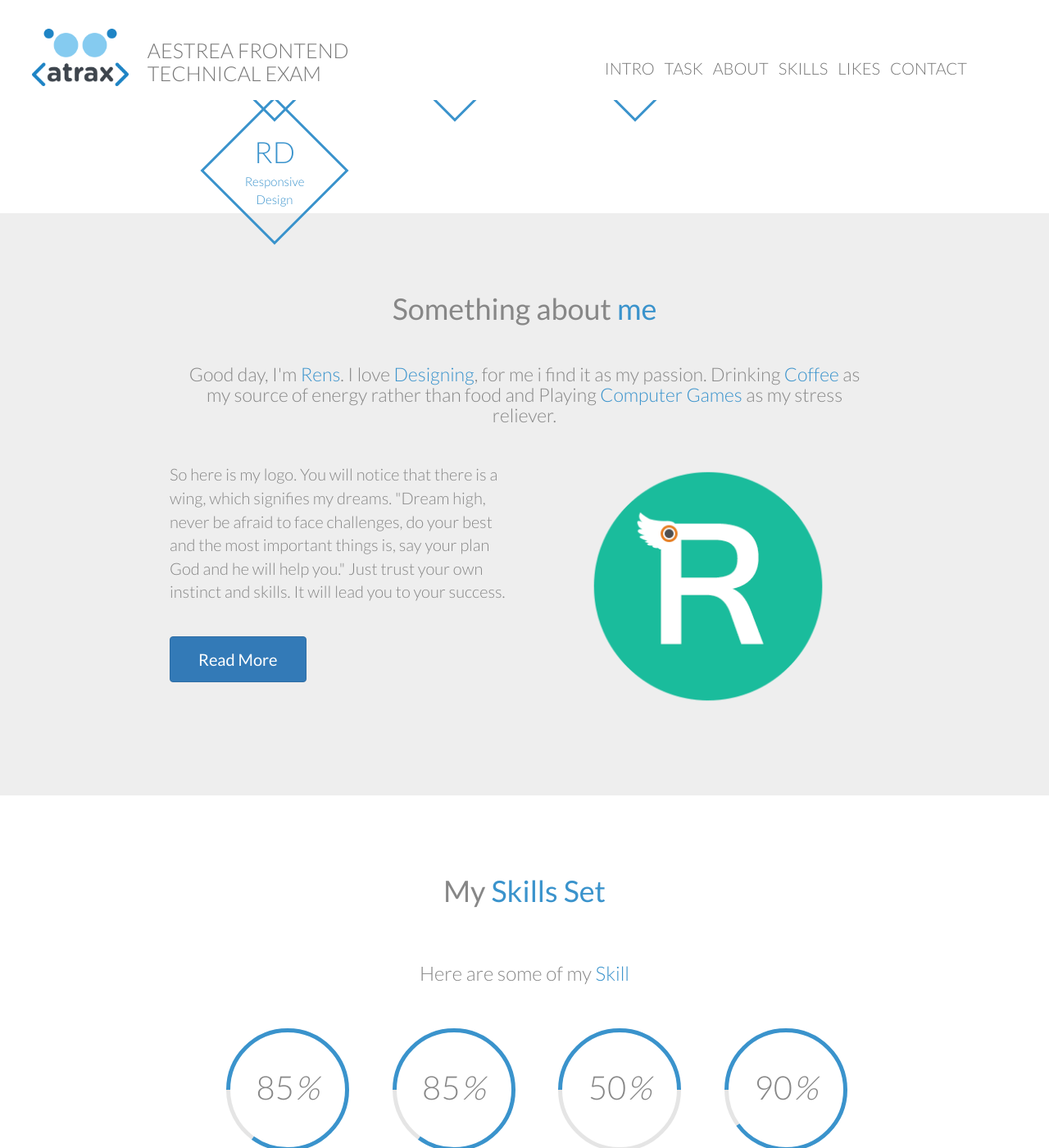
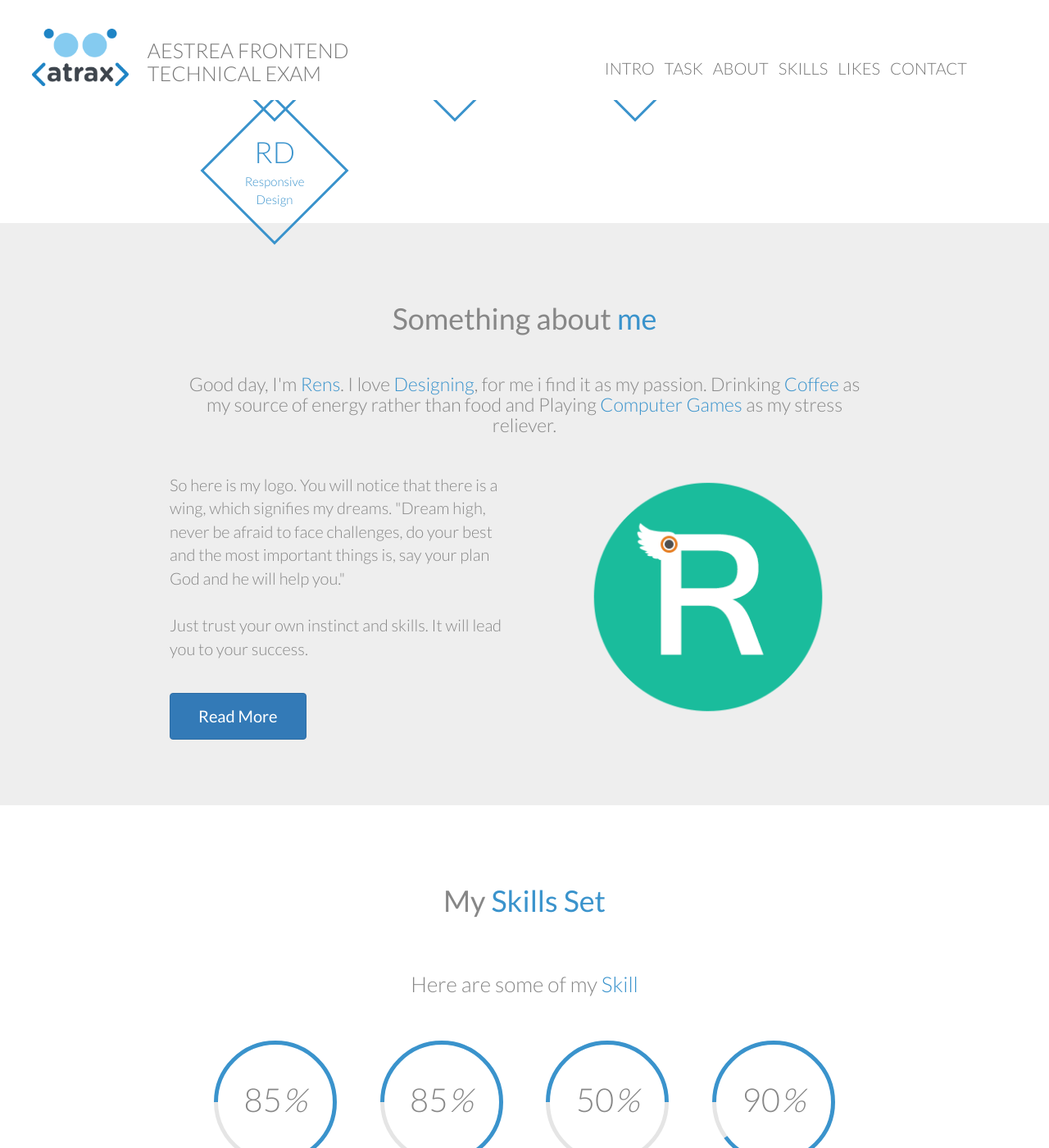
Before and after one commit to rensexam/rensexam.github.io, a Jekyll site: the page built from index.html, in a window 1280 px wide and 1400 px high, scrolled down 1192 px. Shown: the whole window at 82% size. Built offline with Jekyll 4.4.1, drawn with Linux system fonts in a browser that asks for light colours; some of the changed text lies outside the part shown.

Commit message:
added like section

```diff
--- a/_includes/front/about.html
+++ b/_includes/front/about.html
@@ -3,7 +3,7 @@
   <h4 class="text-center">Good day, I'm  <span class="text-blue">Rens</span>. I love <span class="text-blue">Designing</span>, for me i find it as my passion. Drinking <span class="text-blue">Coffee</span> as my source of energy rather than food and Playing  <span class="text-blue">Computer Games</span> as my stress reliever.</h4>
   <div class="about-content">
     <div class="col-md-6">
-      <p>So here is my logo. You will notice that there is a wing, which signifies my dreams. "Dream high, never be afraid to face challenges, do your best and the most important things is, say your plan God and he will help you." Just trust your own instinct and skills. It will lead you to your success.</p>
+      <p>So here is my logo. You will notice that there is a wing, which signifies my dreams. "Dream high, never be afraid to face challenges, do your best and the most important things is, say your plan God and he will help you." <br><br> Just trust your own instinct and skills. It will lead you to your success.</p>
 
       <button class="btn btn-primary">Read More</button>
     </div>
--- a/_includes/front/likes.html
+++ b/_includes/front/likes.html
@@ -0,0 +1,33 @@
+<div class="likes-container">
+  <h1 class="header text-center">Things I <span class="text-blue">like </span>to do</h1>
+  <h3 class="text-center">Here are some things that I like to do during my free time.</h3>
+
+  <div class="row">
+    {% for likes in site.data.likes limit:3 %}
+      <div class="col-md-4">
+        <div class="col-md-3">
+          <img src="/img/{{ likes.image }}"/>
+        </div>
+        <div class="col-md-9">
+          <h4>{{ likes.name }}</h4>
+          <p>{{ likes.description }}</p>
+        </div>
+      </div>
+    {% endfor %}
+  </div>
+
+  <div class="row">
+    {% for likes in site.data.likes limit:3 offset:3 %}
+      <div class="col-md-4">
+        <div class="col-md-3">
+          <img src="/img/{{ likes.image }}"/>
+        </div>
+        <div class="col-md-9">
+          <h4>{{ likes.name }}</h4>
+          <p>{{ likes.description }}</p>
+        </div>
+      </div>
+    {% endfor %}
+  </div>
+
+</div>
--- a/_sass/front.scss
+++ b/_sass/front.scss
@@ -157,7 +157,7 @@
   #cover {
     background-image: url('/img/cover.jpg');
     background-size: cover;
-    height: 620px;
+    min-height: 620px;
     margin-top: 122px;
 
     .container-content {
@@ -184,7 +184,7 @@
 /* task style */
 #task {
   .task-container {
-    height: 710px;
+    min-height: 710px;
     background-color: $white;
   }
 
@@ -258,7 +258,7 @@
 #about {
   .about-container{
     background-color: #eeeeee;
-    height: 710px;
+    min-height: 710px;
    h4 {
     margin: 0 auto;
     font-size: 23px;
@@ -293,15 +293,18 @@
 /* skill style */
 #skills {
   .skill-container {
-    height: 710px;
+    min-height: 710px;
     .row {
       text-align: center;
       margin: 0;
       h3{
+        font-size: 26px;
         font-weight: 300;
         padding-bottom: 3%;
       }
       ul {
+        padding: 0;
+        margin: 0;
         li {
           &.circle {
             width: 150px;
@@ -332,3 +335,47 @@
     }
   }
 }
+
+/* likes style */
+#likes {
+  .likes-container {
+    background-image: url('/img/tumbler.jpg');
+    background-size: cover;
+    min-height: 710px;
+    h1{
+      color: $white;
+    }
+    h3 {
+      color: $white;
+      font-weight: 300;
+      padding-bottom: 3%;
+    }
+    .row {
+      margin-top: 50px;
+      margin-left: auto;
+      margin-right: auto;
+      width: 80%;
+      .col-md-4 {
+        .col-md-3 {
+          img {
+          }
+        }
+
+        .col-md-9 {
+          h4 {
+            color: $white;
+            font-size: 22px;
+            margin: 0px;
+            font-weight: 300;
+          }
+
+          p {
+            margin-top:10px;
+            font-size: 15px;
+            color: $white;
+          }
+        }
+      }
+    }
+  }
+}
--- a/index.html
+++ b/index.html
@@ -18,7 +18,7 @@
 </div>
 
 <div id="likes">
-<!--   {% include front/likes.html %} -->
+  {% include front/likes.html %}
 </div>
 
 <div id="contact">
```
Also changed, not shown: _data/likes.yml (added, +23 -0 lines), img/pins1.png (added), img/pins2.png (added), img/pins3.png (added), img/pins4.png (added), img/pins5.png (added), img/pins6.png (added).
